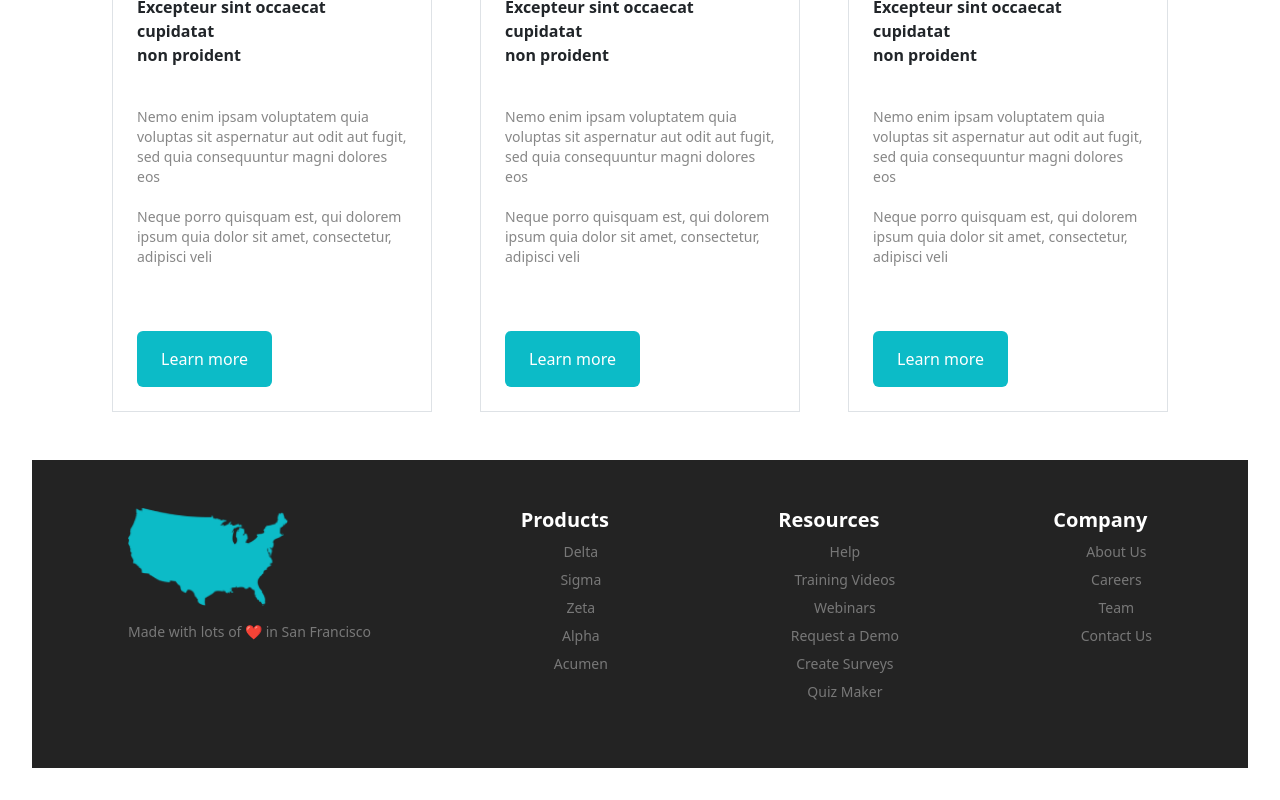
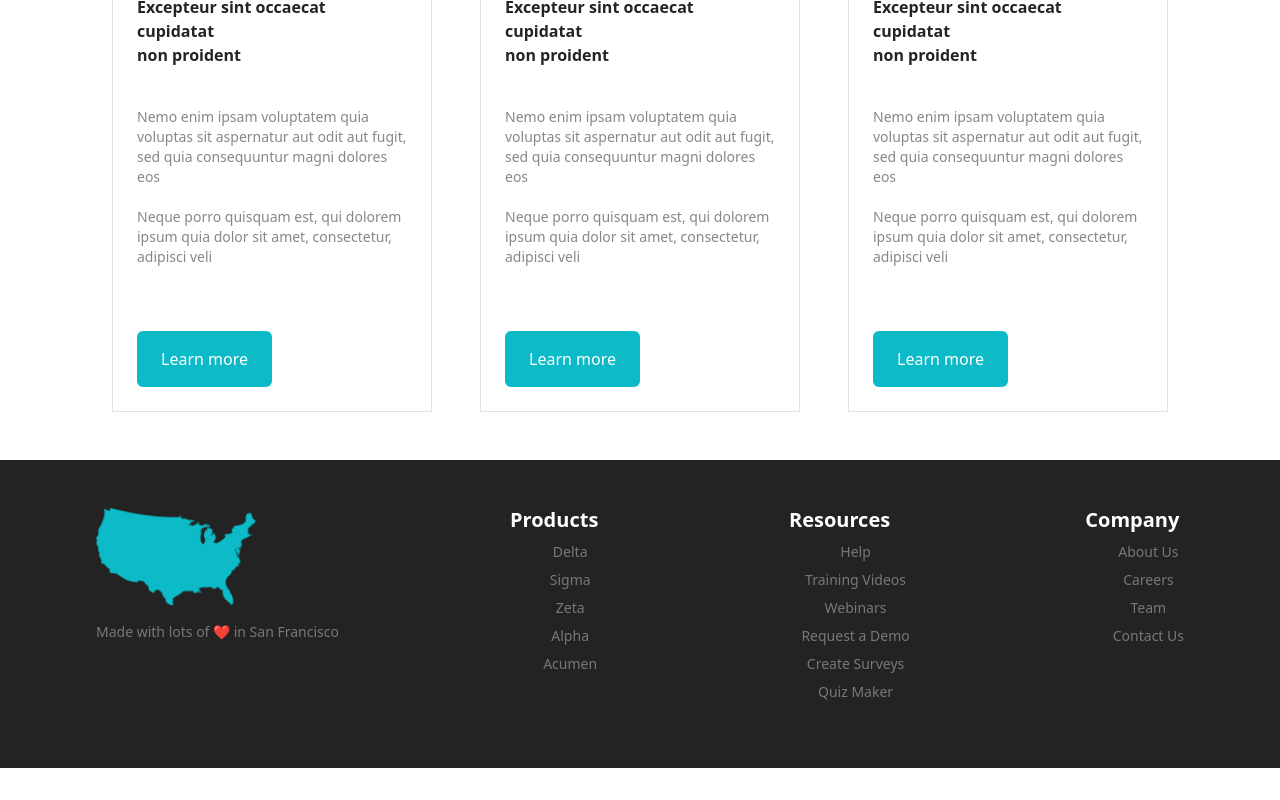
Before and after one commit to habibanadeemhere/Tailwind-landing-page, a React (Vite) app: page / in a window 1280 px wide. Shown: the part 4711-5511 px from the top of the page. Built offline with nearby package versions, Linux system fonts and the light colour scheme.

Commit message:
Adjust Footer section width for better layout

```diff
--- a/src/components/Footer.jsx
+++ b/src/components/Footer.jsx
@@ -3,7 +3,7 @@ import Map from '../assets/map.png'
 
 const Footer = () => {
   return (
-    <section className="w-full bg-[#232323]">
+    <section className="w-screen bg-[#232323] relative left-1/2 right-1/2 -ml-[50vw] -mr-[50vw]">
       <div className="w-full max-w-screen-2xl mx-auto flex flex-col md:flex-row justify-between items-start gap-10 text-[#787878] px-10 md:px-24 py-12 mt-5">
         <div className="flex flex-col items-start">
           <img src={Map} alt="Map" className="w-32 md:w-40"/>
```
